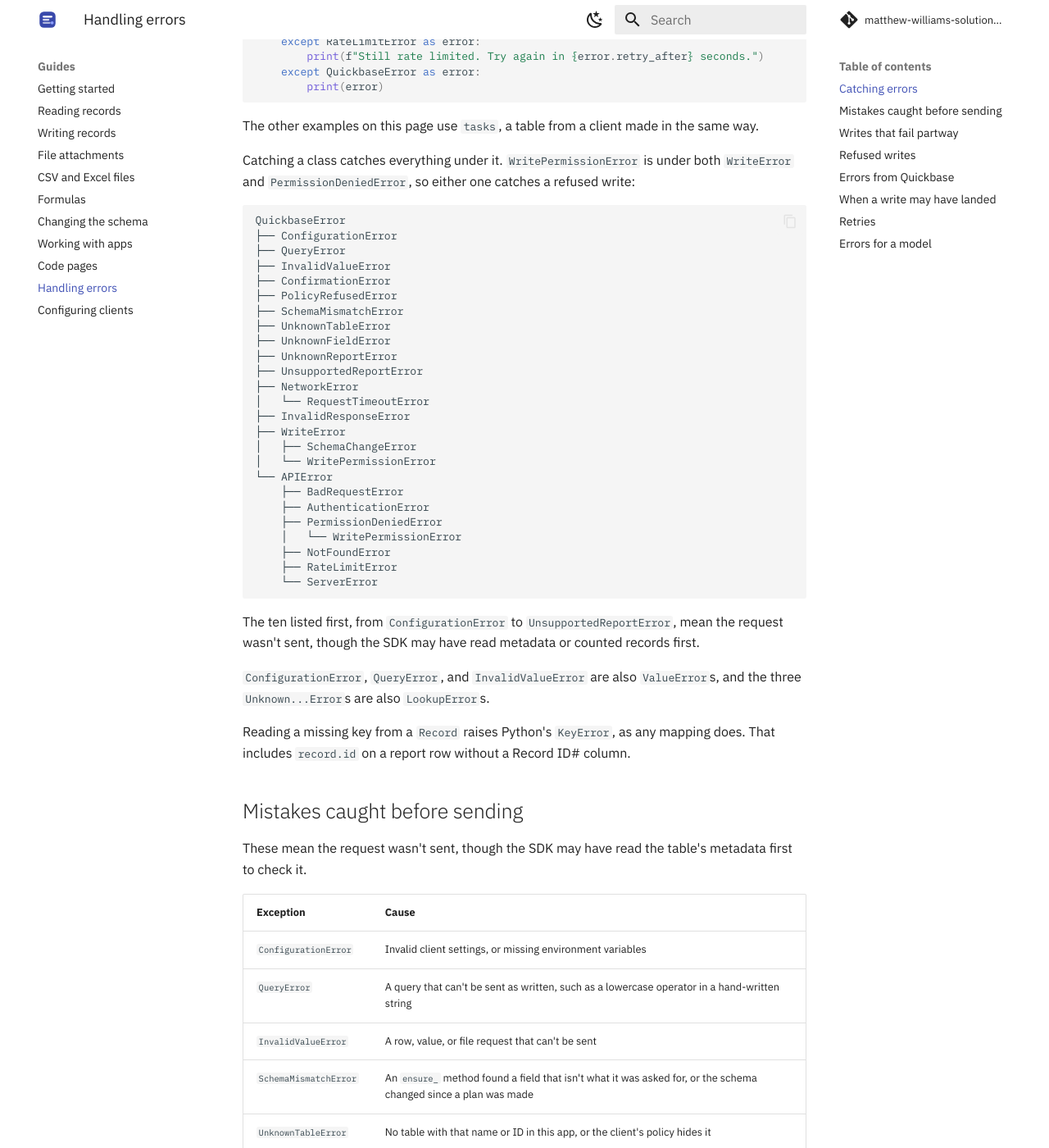
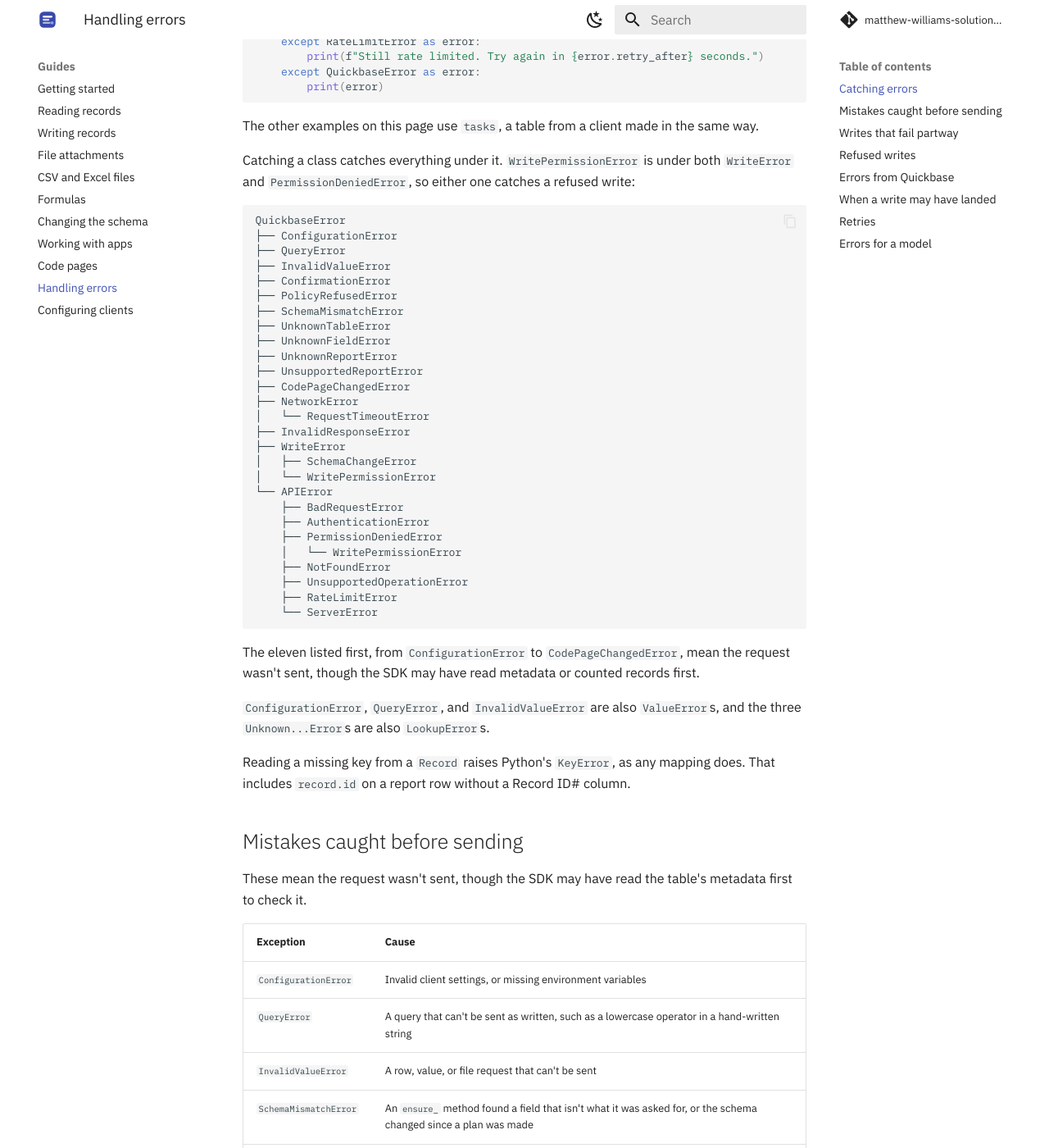
Before and after one commit to matthew-williams-solutions/pyquickbase, an MkDocs documentation site: the page built from docs/guides/errors.md, in a window 1280 px wide and 1400 px high, scrolled down 807 px. Shown: the whole window at 82% size. Built offline with MkDocs 1.6.1 and Material for MkDocs 9.7.7, drawn with Linux system fonts in a browser that asks for light colours; comment, search, counter and statistics services are not loaded; some of the changed text lies outside the part shown.

````diff
--- a/docs/guides/errors.md
+++ b/docs/guides/errors.md
@@ -49,6 +49,7 @@ QuickbaseError
 ├── UnknownFieldError
 ├── UnknownReportError
 ├── UnsupportedReportError
+├── CodePageChangedError
 ├── NetworkError
 │   └── RequestTimeoutError
 ├── InvalidResponseError
@@ -61,11 +62,12 @@ QuickbaseError
     ├── PermissionDeniedError
     │   └── WritePermissionError
     ├── NotFoundError
+    ├── UnsupportedOperationError
     ├── RateLimitError
     └── ServerError
 ```
 
-The ten listed first, from `ConfigurationError` to `UnsupportedReportError`, mean the request wasn't
+The eleven listed first, from `ConfigurationError` to `CodePageChangedError`, mean the request wasn't
 sent, though the SDK may have read metadata or counted records first.
 
 `ConfigurationError`, `QueryError`, and `InvalidValueError` are also `ValueError`s, and the three
@@ -88,6 +90,7 @@ These mean the request wasn't sent, though the SDK may have read the table's met
 | `UnknownFieldError` | No field with that label or ID in this table, or the token's role or the client's policy hides it |
 | `UnknownReportError` | No report with that name or ID on this table, several with that name, or one the role can't use |
 | `UnsupportedReportError` | A report that can't be read as records, such as a summary or chart |
+| `CodePageChangedError` | A [code page](code-pages.md) isn't the version a write expected |
 | `PolicyRefusedError` | The client's [policy](../policies/index.md) doesn't allow this request |
 
 A `PolicyRefusedError`'s `decision` says what was refused, by name, which rule refused it, and what
````
Also changed, not shown: ROADMAP.md (+6 -3 lines), docs/api-notes.md (+1 -1 lines), 1 other file.
